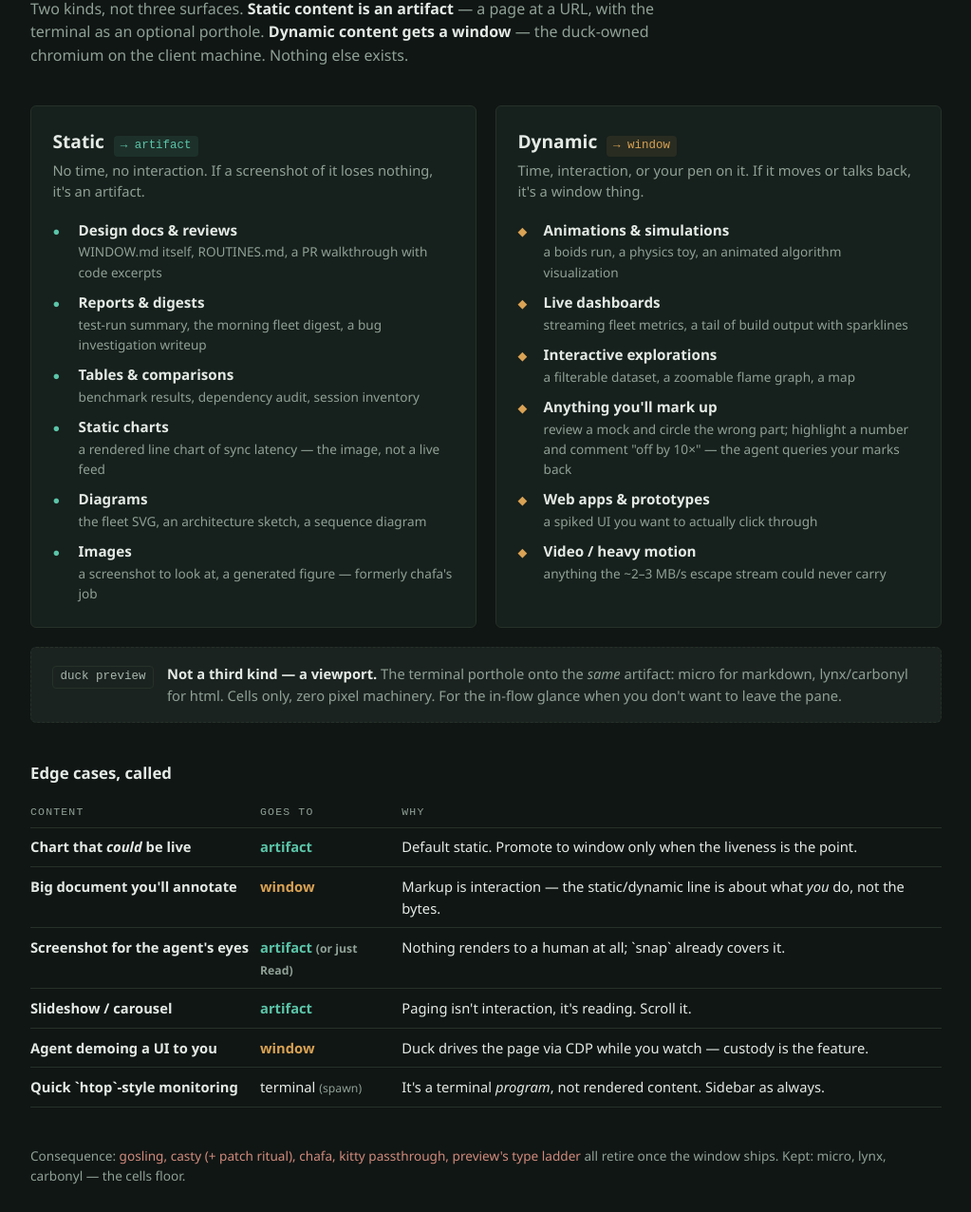
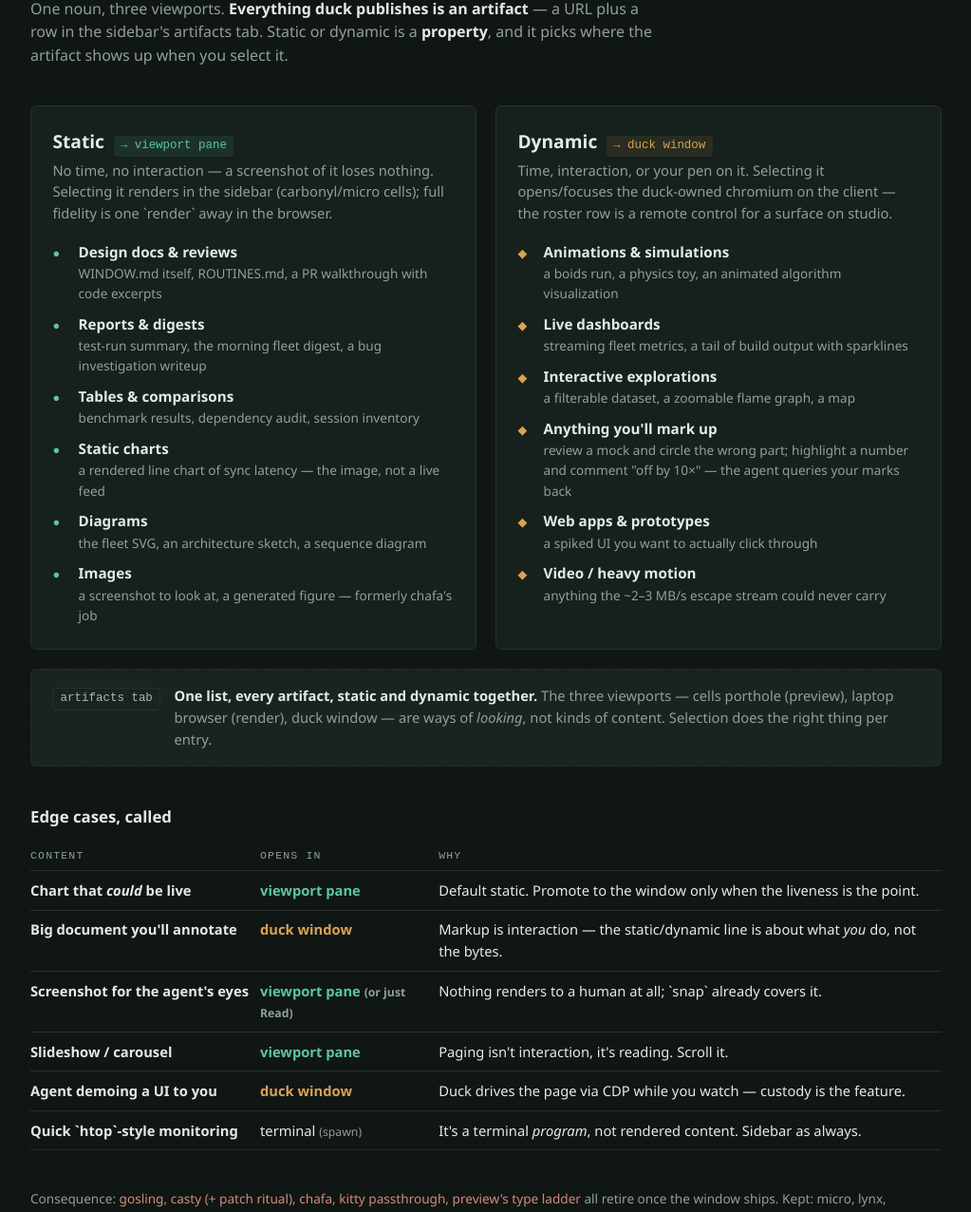
Before and after one commit to DigiBugCat/duck, a plain HTML site: page docs/routing-examples.html in a window 1280 px wide. Shown: the part 130-1406 px from the top of the page at 95% size, without its empty margins (128-1151 px from the left). Drawn offline with Linux system fonts and the light colour scheme.

Commit message:
docs: routing-examples page updated to the one-noun model (artifact + three viewports)
Co-Authored-By: Claude Fable 5 <noreply@anthropic.com>

```diff
--- a/docs/routing-examples.html
+++ b/docs/routing-examples.html
@@ -91,15 +91,15 @@
 <body>
 <div class="wrap">
 <header>
-  <div class="eyebrow">duck · routing model · 2026-07-04</div>
+  <div class="eyebrow">duck · artifacts &amp; viewports · 2026-07-04</div>
   <h1>What goes where</h1>
-  <p class="lede">Two kinds, not three surfaces. <strong>Static content is an artifact</strong> — a page at a URL, with the terminal as an optional porthole. <strong>Dynamic content gets a window</strong> — the duck-owned chromium on the client machine. Nothing else exists.</p>
+  <p class="lede">One noun, three viewports. <strong>Everything duck publishes is an artifact</strong> — a URL plus a row in the sidebar's artifacts tab. Static or dynamic is a <strong>property</strong>, and it picks where the artifact shows up when you select it.</p>
 </header>
 
 <div class="kinds">
   <section class="kind static">
-    <h2>Static <span class="verb">→ artifact</span></h2>
-    <p class="rule">No time, no interaction. If a screenshot of it loses nothing, it's an artifact.</p>
+    <h2>Static <span class="verb">→ viewport pane</span></h2>
+    <p class="rule">No time, no interaction — a screenshot of it loses nothing. Selecting it renders in the sidebar (carbonyl/micro cells); full fidelity is one `render` away in the browser.</p>
     <ul class="ex">
       <li><span class="dot">●</span><span><b>Design docs &amp; reviews</b><small>WINDOW.md itself, ROUTINES.md, a PR walkthrough with code excerpts</small></span></li>
       <li><span class="dot">●</span><span><b>Reports &amp; digests</b><small>test-run summary, the morning fleet digest, a bug investigation writeup</small></span></li>
@@ -111,8 +111,8 @@
   </section>
 
   <section class="kind dynamic">
-    <h2>Dynamic <span class="verb">→ window</span></h2>
-    <p class="rule">Time, interaction, or your pen on it. If it moves or talks back, it's a window thing.</p>
+    <h2>Dynamic <span class="verb">→ duck window</span></h2>
+    <p class="rule">Time, interaction, or your pen on it. Selecting it opens/focuses the duck-owned chromium on the client — the roster row is a remote control for a surface on studio.</p>
     <ul class="ex">
       <li><span class="dot">◆</span><span><b>Animations &amp; simulations</b><small>a boids run, a physics toy, an animated algorithm visualization</small></span></li>
       <li><span class="dot">◆</span><span><b>Live dashboards</b><small>streaming fleet metrics, a tail of build output with sparklines</small></span></li>
@@ -125,20 +125,20 @@
 </div>
 
 <div class="bridge">
-  <span class="verb">duck preview</span>
-  <p><strong>Not a third kind — a viewport.</strong> The terminal porthole onto the <em>same</em> artifact: micro for markdown, lynx/carbonyl for html. Cells only, zero pixel machinery. For the in-flow glance when you don't want to leave the pane.</p>
+  <span class="verb">artifacts tab</span>
+  <p><strong>One list, every artifact, static and dynamic together.</strong> The three viewports — cells porthole (preview), laptop browser (render), duck window — are ways of <em>looking</em>, not kinds of content. Selection does the right thing per entry.</p>
 </div>
 
 <section class="edge">
   <h2>Edge cases, called</h2>
   <div class="tablewrap">
   <table>
-    <tr><th>Content</th><th>Goes to</th><th>Why</th></tr>
-    <tr><td>Chart that <em>could</em> be live</td><td class="to-a">artifact</td><td>Default static. Promote to window only when the liveness is the point.</td></tr>
-    <tr><td>Big document you'll annotate</td><td class="to-w">window</td><td>Markup is interaction — the static/dynamic line is about what <em>you</em> do, not the bytes.</td></tr>
-    <tr><td>Screenshot for the agent's eyes</td><td class="to-a">artifact <small>(or just Read)</small></td><td>Nothing renders to a human at all; `snap` already covers it.</td></tr>
-    <tr><td>Slideshow / carousel</td><td class="to-a">artifact</td><td>Paging isn't interaction, it's reading. Scroll it.</td></tr>
-    <tr><td>Agent demoing a UI to you</td><td class="to-w">window</td><td>Duck drives the page via CDP while you watch — custody is the feature.</td></tr>
+    <tr><th>Content</th><th>Opens in</th><th>Why</th></tr>
+    <tr><td>Chart that <em>could</em> be live</td><td class="to-a">viewport pane</td><td>Default static. Promote to the window only when the liveness is the point.</td></tr>
+    <tr><td>Big document you'll annotate</td><td class="to-w">duck window</td><td>Markup is interaction — the static/dynamic line is about what <em>you</em> do, not the bytes.</td></tr>
+    <tr><td>Screenshot for the agent's eyes</td><td class="to-a">viewport pane <small>(or just Read)</small></td><td>Nothing renders to a human at all; `snap` already covers it.</td></tr>
+    <tr><td>Slideshow / carousel</td><td class="to-a">viewport pane</td><td>Paging isn't interaction, it's reading. Scroll it.</td></tr>
+    <tr><td>Agent demoing a UI to you</td><td class="to-w">duck window</td><td>Duck drives the page via CDP while you watch — custody is the feature.</td></tr>
     <tr><td>Quick `htop`-style monitoring</td><td>terminal <small>(spawn)</small></td><td>It's a terminal <em>program</em>, not rendered content. Sidebar as always.</td></tr>
   </table>
   </div>
```
